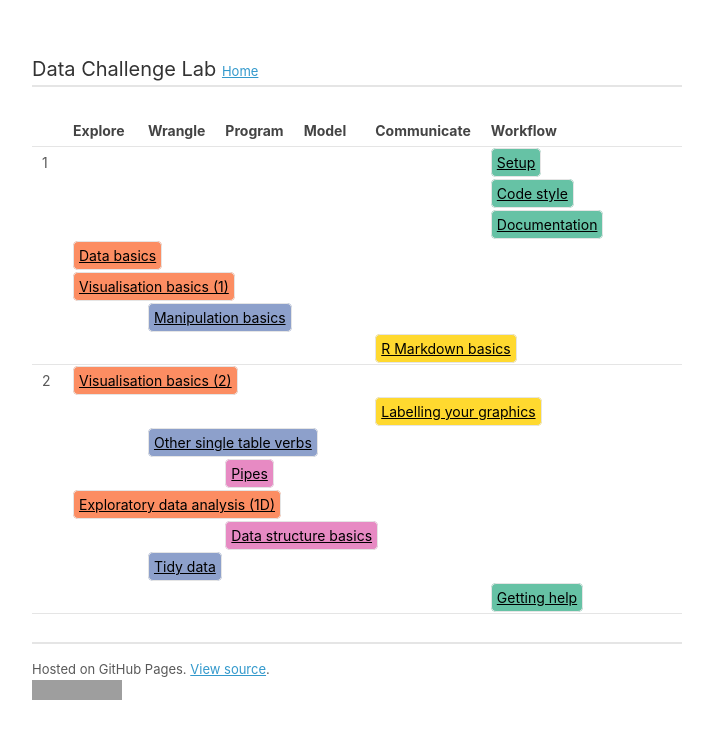
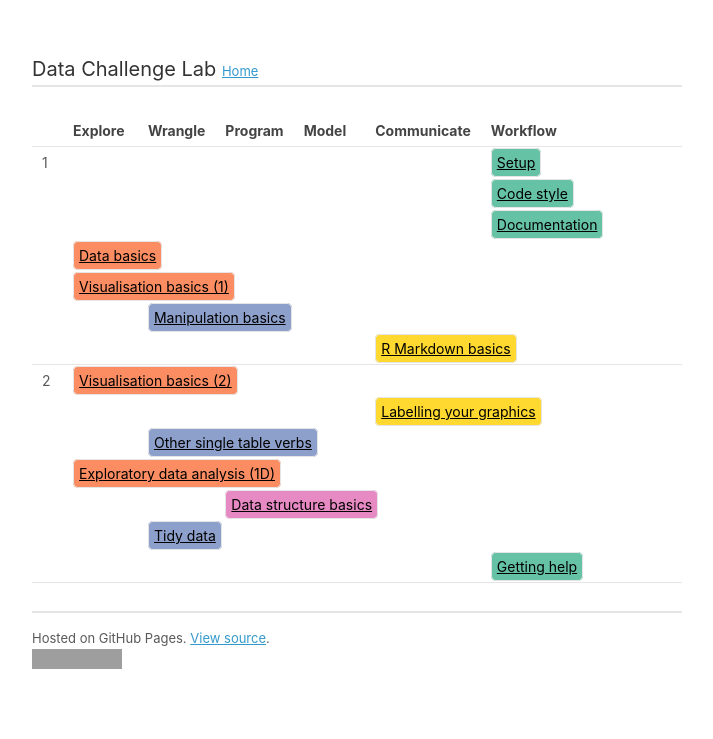
Before and after one commit to dcl-2017-04/curriculum, a Jekyll site: the page built from docs/index.md, in a window 1280 px wide. Shown: the top 739 px of the page, without its empty margins (283-996 px from the left). Built offline with Jekyll 4.4.1, drawn with Linux system fonts in a browser that asks for light colours; our own code applies the rules of GitHub Pages for plain Markdown files; a script that is not in the unit is left out; grey boxes are pictures that could not be loaded.

Commit message:
Drop pipes from week 2

```diff
--- a/docs/index.md
+++ b/docs/index.md
@@ -87,12 +87,6 @@ title: Theme index
 </tr>
 <tr>
 <td></td>
-  <td colspan="2"></td>
-  <td colspan="3"><a class="program" href="pipes.html">Pipes</a></td>
-  <td colspan="3"></td>
-</tr>
-<tr>
-<td></td>
   <td colspan="3"><a class="explore" href="eda-1d.html">Exploratory data analysis (1D)</a></td>
   <td colspan="5"></td>
 </tr>
--- a/syllabus.yml
+++ b/syllabus.yml
@@ -16,7 +16,6 @@
   - vis-basics-2
   - vis-labelling
   - manip-one-table
-  - pipes
   - eda-1d
   - data-structure-basics
   - tidy-data
```
Also changed, not shown: storyboard.md (+4 -4 lines).
